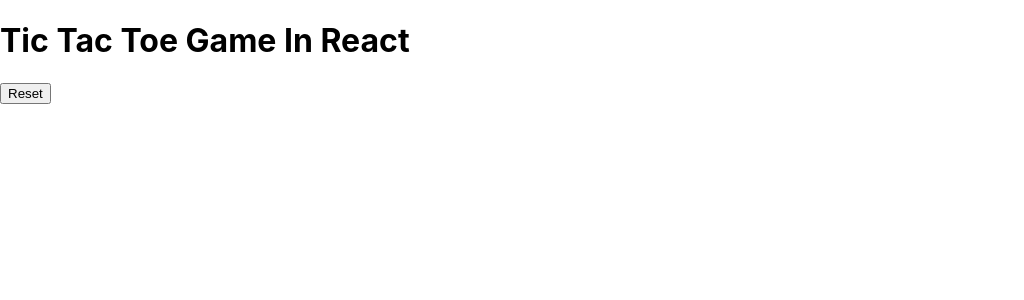
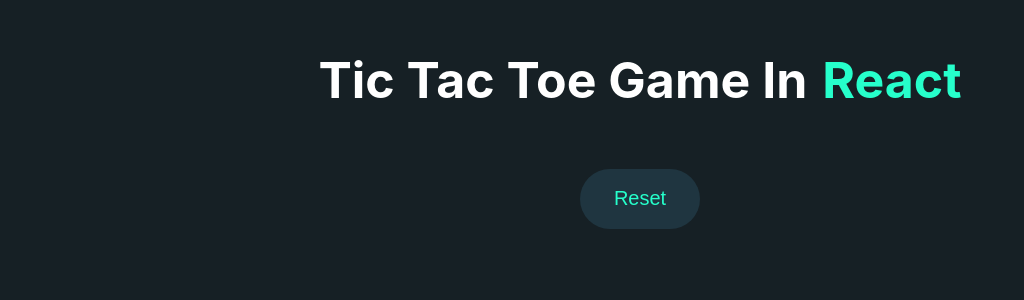
Before and after one commit to Savindi20/ReactGame-Tic_Tac_Toe, a React (Create React App) app: page / in a window 1280 px wide. Shown: the top 300 px of the page, without its empty margins (0-1024 px from the left). Built offline with nearby package versions, Linux system fonts and the light colour scheme.

Commit message:
css styles added

```diff
--- a/src/Components/TicTacToe/TicTacToe.css
+++ b/src/Components/TicTacToe/TicTacToe.css
@@ -0,0 +1,28 @@
+.container{
+    text-align: center;
+}
+.title{
+    margin-top: 50px;
+    color: #ffffff;
+    font-size: 50px;
+    display: flex;
+    justify-content: center;
+    align-items: center;
+}
+.title>span{
+    color: #26ffcb;
+    padding-left: 15px;
+}
+.reset{
+    width: 120px;
+    height: 60px;
+    border: none;
+    outline: none;
+    cursor: pointer;
+    border-radius: 50px;
+    background: #1f3540;
+    font-size: 20px;
+    color: #26ffcb;
+    margin-top: 25px;
+    margin-bottom: 50px;
+}
--- a/src/index.css
+++ b/src/index.css
@@ -5,6 +5,7 @@
     sans-serif;
   -webkit-font-smoothing: antialiased;
   -moz-osx-font-smoothing: grayscale;
+  background: #162025;
 }
 
 code {
```
